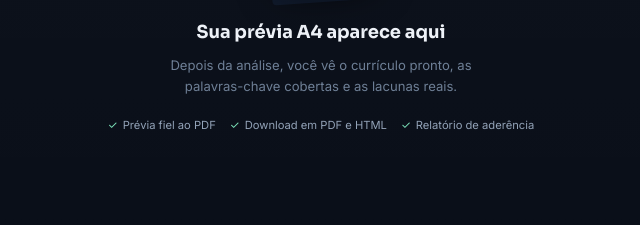
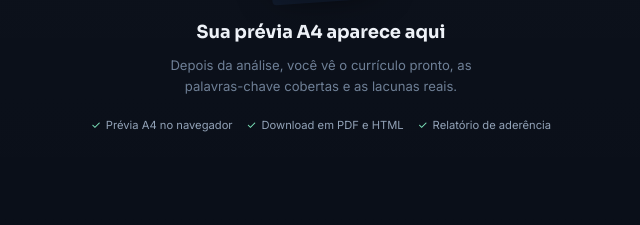
Before and after one commit to Wuzuy/ats-ia, a plain HTML site: page index.html in a window 1280 px wide. Shown: the part 1235-1460 px from the top of the page, 532-1172 px from the left. Drawn offline with Linux system fonts and the light colour scheme.

Commit message:
Ajusta prévia e adiciona configuração do proxy

```diff
--- a/index.html
+++ b/index.html
@@ -217,7 +217,7 @@
                         <h3>Sua prévia A4 aparece aqui</h3>
                         <p>Depois da análise, você vê o currículo pronto, as palavras-chave cobertas e as lacunas reais.</p>
                         <ul class="empty-checks">
-                            <li>Prévia fiel ao PDF</li>
+                            <li>Prévia A4 no navegador</li>
                             <li>Download em PDF e HTML</li>
                             <li>Relatório de aderência</li>
                         </ul>
```
Also changed, not shown: 2 other files.
